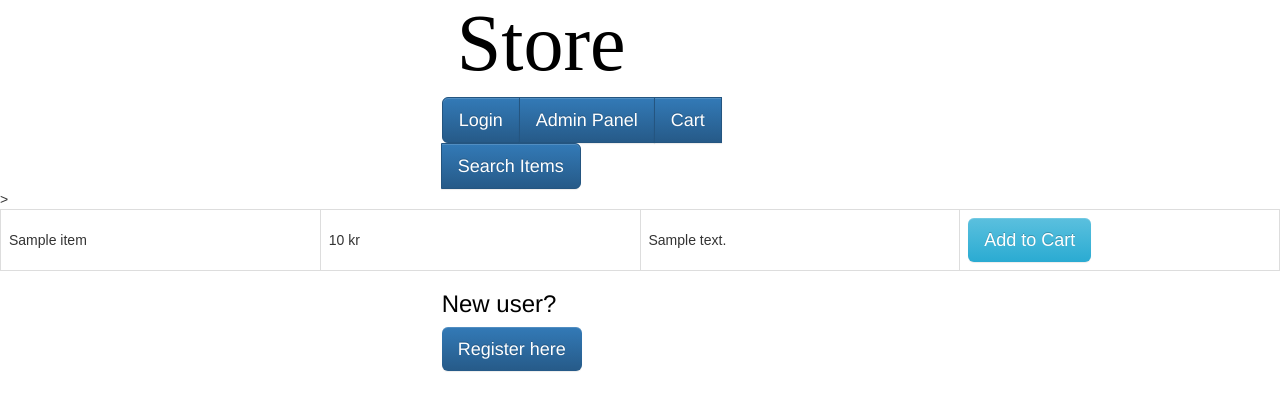
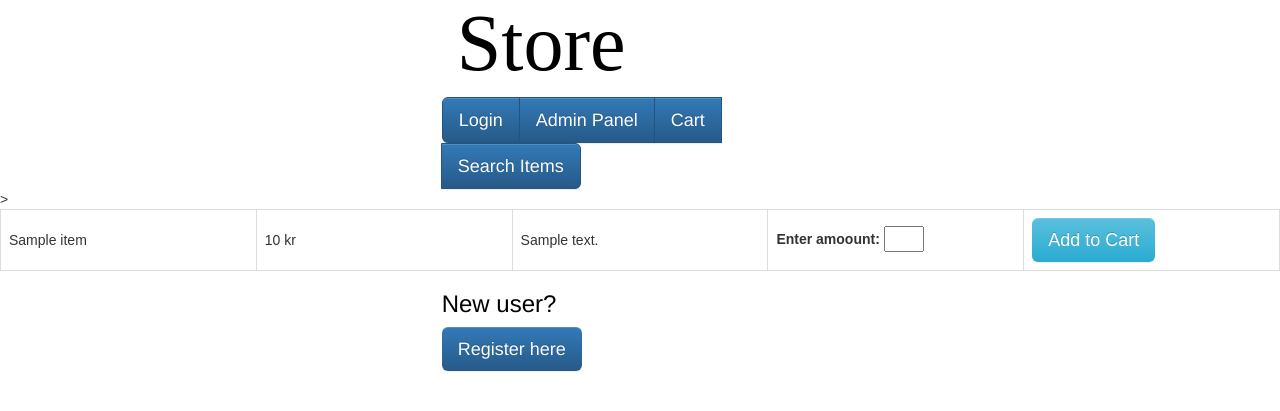
Before and after one commit to NoraTomas/TDT4242, a Django app: template ecommerce/templates/ecommerce/home.html in a window 1280 px wide. Shown: the part 149-560 px from the top of the page. Run offline with Django 3.2, Linux system fonts and the light colour scheme; the template is opened without the code that fills it: most values are stand-ins (such as "Sample title", 1, 10 or a date in 2020); parts of the project's set-up code (start-up, migrations or seed data) failed here and were passed over; some libraries are stand-ins or nearby versions.

Commit message:
created field for taking number of items input

```diff
--- a/ecommerce/models.py
+++ b/ecommerce/models.py
@@ -1,4 +1,5 @@
 from django.db import models
+from django import forms
 from django.contrib.auth.models import User
 from django.core.validators import MaxValueValidator, MinValueValidator
 
--- a/ecommerce/templates/ecommerce/home.html
+++ b/ecommerce/templates/ecommerce/home.html
@@ -21,7 +21,6 @@
             <button type="button" onclick="sendToSearch()" class="btn btn-primary btn-lg">Search Items</button>
         </div>
     </div>
-
     <body>
     {% include "ecommerce/item_list.html" %}
         <div class="col-xs-6 col-md-4 col-center-block">
--- a/ecommerce/templates/ecommerce/item_list.html
+++ b/ecommerce/templates/ecommerce/item_list.html
@@ -12,6 +12,8 @@
             <td col width="115">{{ item.name }}</td>
             <td col width="115">{{ item.price }} kr</td>
             <td col width="115">{{ item.description }}</td>
+
+
 
             {% if item.sale > 0 %}
                 <td col width="115" ><b>Discount: </b> {{ item.sale }} %</td>
@@ -29,11 +31,18 @@
                 <td col width="115">No package deal</td>
             {% endif %}
 
+            <td col width="115"> <label>Enter amoount: </label> <input style="width: 40px">
+            </td>
+
+
+
             <td col width="115">
+
 
             <button class="ok-button btn-info btn-lg" onclick="addItemToCart({{ item.pk }})"  >
                 Add to Cart</button>
             </td>
+
         </tr>
 
     </table>
```
